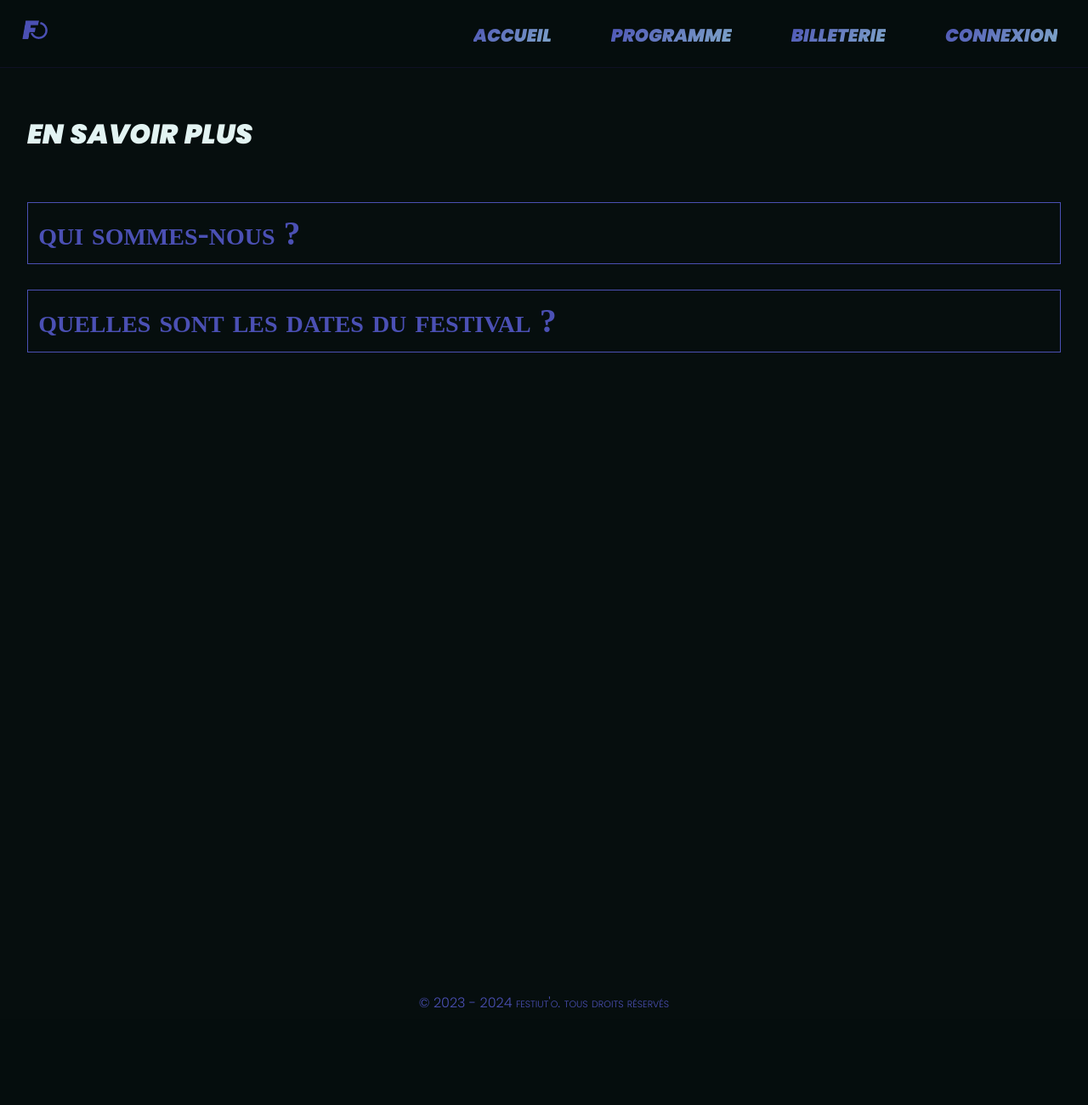
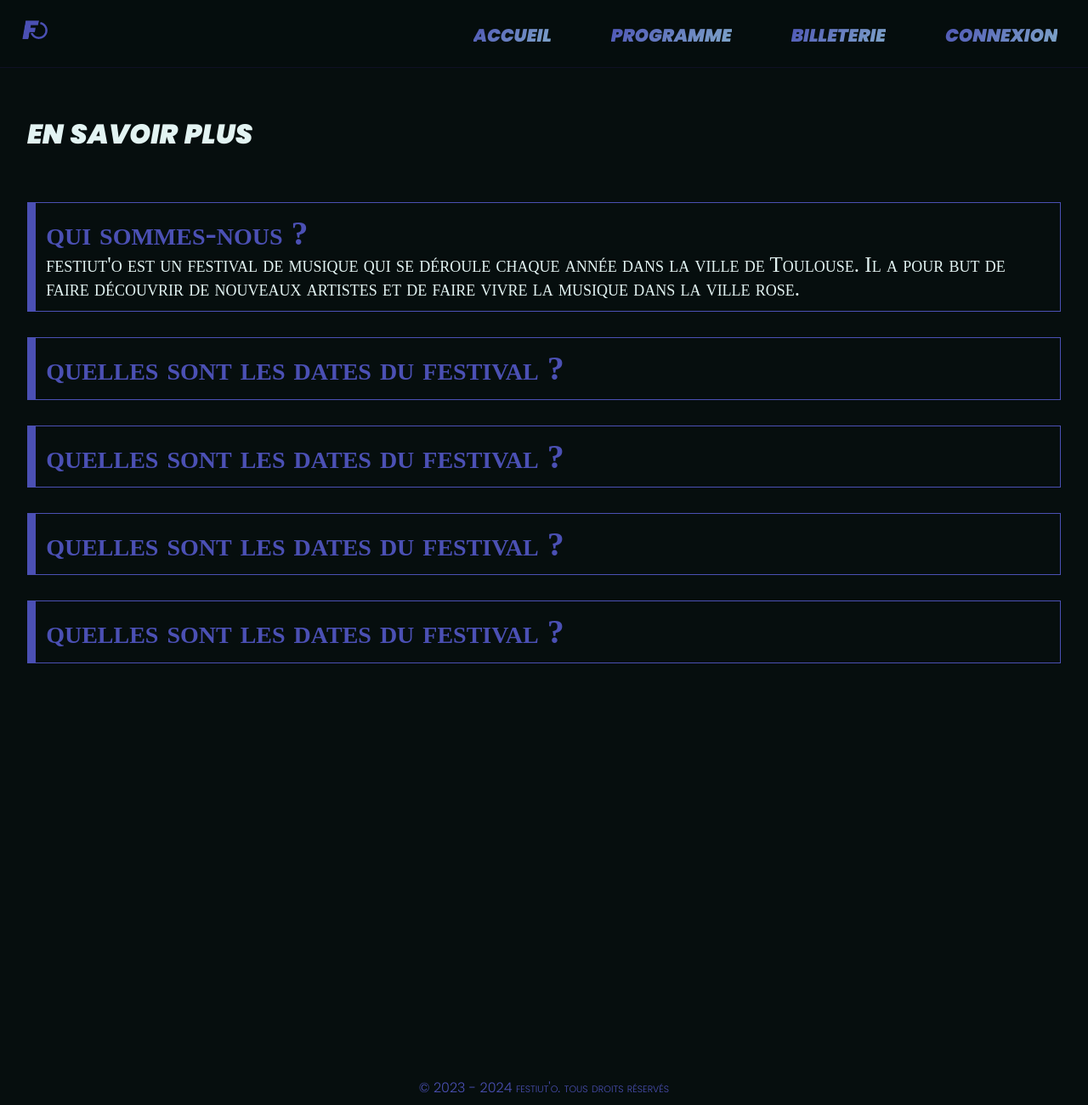
Before and after one commit to Nathan-Etave/FestiutO, a Flask app: page /about in a window 1280 px wide, after a click on "qui sommes-nous ?". Shown: the whole page at 85% size. Before the commit the page ends 1186 px from the top, so only its background shows below. Run offline with Flask 3, Linux system fonts and the light colour scheme; some web fonts are replaced.

Commit message:
Patch du bug dans about & patch de diférents css

```diff
--- a/festiuto/requetes.py
+++ b/festiuto/requetes.py
@@ -12,7 +12,7 @@ def test():
 
 def get_all_concerts():
     try:
-        result = cnx.execute(text("select * from CONCERT natural join GROUPE natural join STYLEMUSICAL order by idC;"))
+        result = cnx.execute(text("select * from CONCERT natural join GROUPE natural join STYLEMUSICAL order by dateDebC;"))
         data = []
         for row in result: data.append(row)
         return data
--- a/festiuto/static/css/about.css
+++ b/festiuto/static/css/about.css
@@ -31,17 +31,20 @@ main {
     color: var(--text);
     font-family: medium-italic;
     border: 1px solid var(--accent);
+    border-left: 10px solid var(--accent);
 
     & h3 {
         font-size: 40px;
         color: var(--accent);
         font-family: medium-italic;
         cursor: pointer;
+        user-select: none;
     }
 
     & p {
         display: none;
         font-family: medium-italic;
         font-size: 25px;
+        user-select: none;
     }
 }
--- a/festiuto/static/css/concert.css
+++ b/festiuto/static/css/concert.css
@@ -15,3 +15,7 @@ main {
     margin: 0 auto;
     padding: 0 2rem;
 }
+
+p {
+    color: var(--text);
+}
--- a/festiuto/static/css/home.css
+++ b/festiuto/static/css/home.css
@@ -185,10 +185,6 @@
         background-color: var(--accent);
         color: var(--text);
         transition: .2s;
-
-        & > h3 {
-            color: var(--secondary);
-        }
     }
 
     & > h3 {
--- a/festiuto/templates/about.html
+++ b/festiuto/templates/about.html
@@ -15,11 +15,23 @@
             <ul>
                 <li class="question">
                     <h3 onclick="toggle_info(1)">qui sommes-nous ?</h3>
-                    <p id="1">festiut'o est un festival de musique qui se déroule chaque année dans la ville de Toulouse. Il a pour but de faire découvrir de nouveaux artistes et de faire vivre la musique dans la ville rose.</p>
+                    <p id="1" style="display: none">festiut'o est un festival de musique qui se déroule chaque année dans la ville de Toulouse. Il a pour but de faire découvrir de nouveaux artistes et de faire vivre la musique dans la ville rose.</p>
                 </li>
                 <li class="question">
                     <h3 onclick="toggle_info(2)">quelles sont les dates du festival ?</h3>
-                    <p id="2">17 mai 2024 au 24 mai 2024</p>
+                    <p id="2" style="display: none">17 mai 2024 au 24 mai 2024</p>
+                </li>
+                <li class="question">
+                    <h3 onclick="toggle_info(3)">quelles sont les dates du festival ?</h3>
+                    <p id="3" style="display: none">17 mai 2024 au 24 mai 2024</p>
+                </li>
+                <li class="question">
+                    <h3 onclick="toggle_info(4)">quelles sont les dates du festival ?</h3>
+                    <p id="4" style="display: none">17 mai 2024 au 24 mai 2024</p>
+                </li>
+                <li class="question">
+                    <h3 onclick="toggle_info(4)">quelles sont les dates du festival ?</h3>
+                    <p id="4" style="display: none">17 mai 2024 au 24 mai 2024</p>
                 </li>
             </ul>
         </section>
--- a/festiuto/templates/concert.html
+++ b/festiuto/templates/concert.html
@@ -10,7 +10,7 @@
     <div class="Container">
 
         <h1>{{ data_concert[10] }}</h1>
-        {{ data_concert }}
+        <p>{{ data_concert }}</p>
     </div>
 
 </main>
--- a/festiuto/views.py
+++ b/festiuto/views.py
@@ -34,7 +34,7 @@ def index():
     return render_template(
         'home.html',
         mois = ["janvier", "février", "mars", "avril", "mai", "juin", "juillet", "aout","septembre", "octobre", "novembre", "décembre"],
-        concerts = requetes.get_all_concerts()[0:8]
+        concerts = requetes.get_all_concerts()
     )
 
 @app.route('/billeterie')
@@ -46,21 +46,21 @@ def billeterie():
 @app.route('/programme')
 def programme():
     return render_template(
-        'programme.html'
+        'programme.html',
+        concerts = requetes.get_all_concerts()
     )
 
 @app.route('/concert/<int:id>',methods=['GET','POST'])
-def concert(id:int):
+def concert(idC:int):
     return render_template(
         'concert.html',
-        idC = id,
-        data_concert = requetes.get_groupe_by_idC(id)
+        idC = idC,
+        data_concert = requetes.get_groupe_by_idC(idC)
     )
 
 @app.route('/config-billet/<int:id>',methods=['GET','POST'])
 def config_billet(id):
     return render_template(
-        # f = BilletForm()
         'config_billet.html',
         BilletForm = BilletForm(),
         id = id
```
